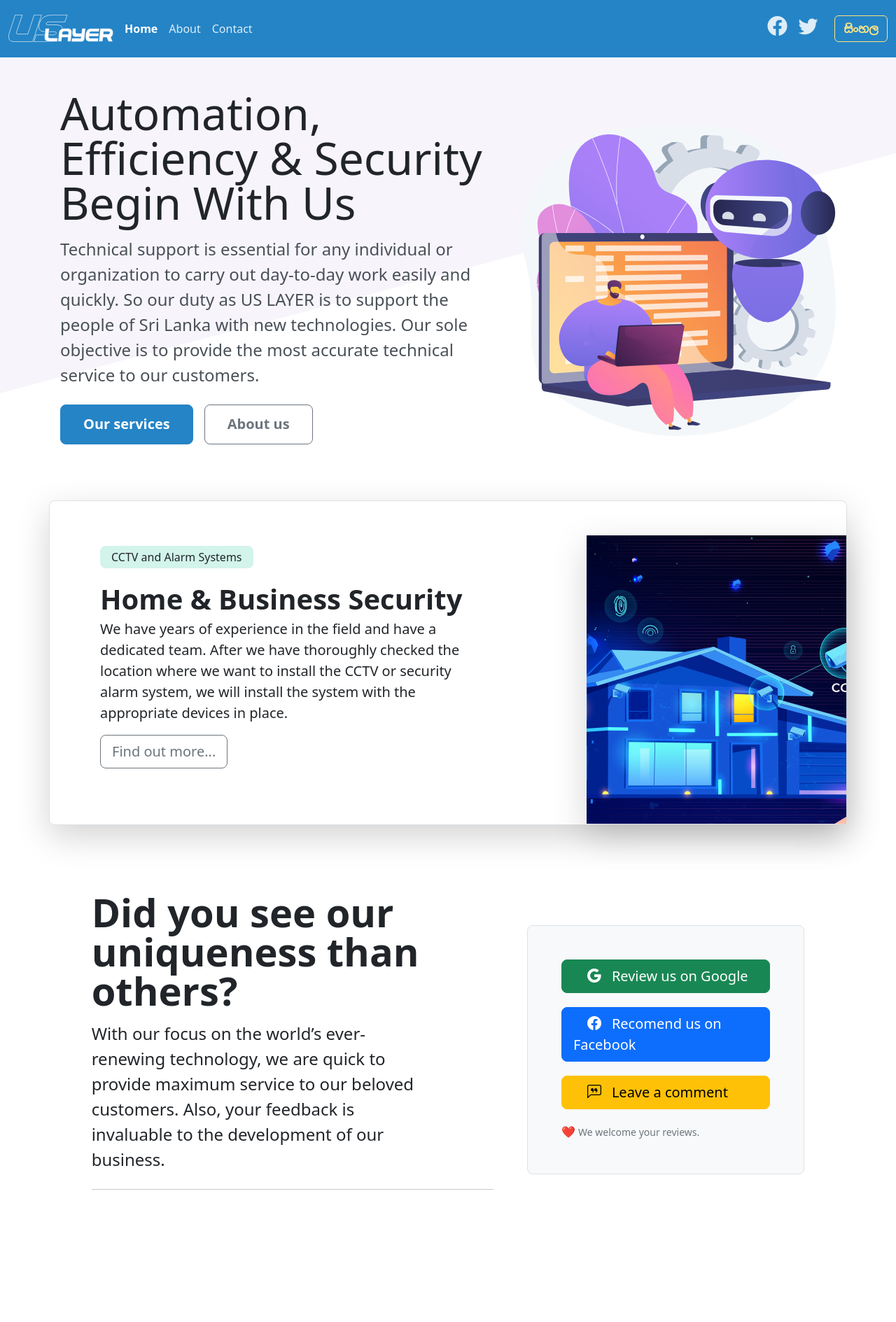
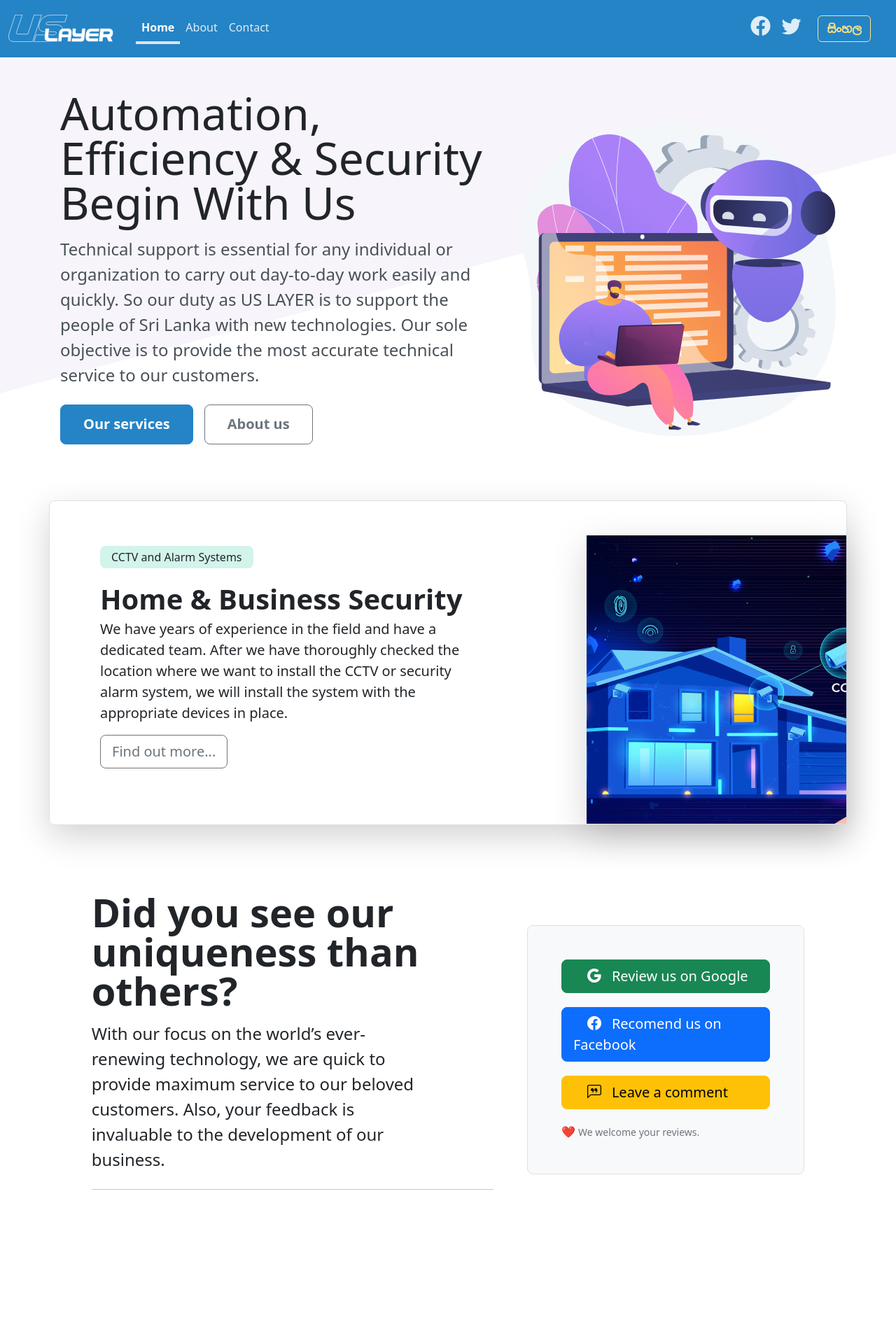
Before and after one commit to uslayer/uslayer.github.io, a Jekyll site: the page built from index.html, in a window 1280 px wide. Shown: the top 1889 px of the page at 70% size. Built offline with Jekyll 4.4.1, drawn with Linux system fonts in a browser that asks for light colours; the list of posts is cut into pages by our own code.

Commit message:
Update nav.html

```diff
--- a/_includes/nav.html
+++ b/_includes/nav.html
@@ -12,14 +12,14 @@
 
     </button>
 
-    <div class="navbar-collapse collapse" id="bdNavbar">
+    <div class="navbar-collapse collapse px-4" id="bdNavbar">
       <ul class="navbar-nav flex-row flex-wrap bd-navbar-nav pt-2 py-md-0">
 
 
         {% for item in site.data.menus.topmenu %}
           <li class="nav-item col-6 col-md-auto">
             <a href="{{item.url | relative_url}}"
-            class="nav-link p-2 {% if page.url == item.url %}active{% endif %}" alt="{{item.title}}">{{item.title}}</a>
+            class="nav-link p-2 {% if page.url == item.url %}active border-bottom border-4{% endif %}" alt="{{item.title}}">{{item.title}}</a>
           </li>
         {% endfor %}
 
```
